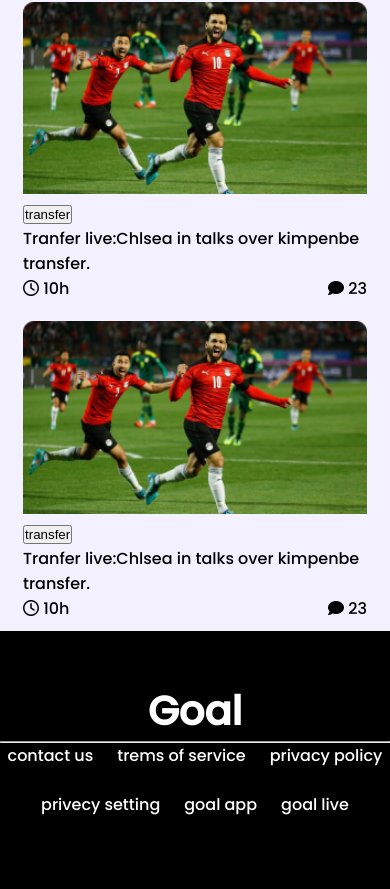
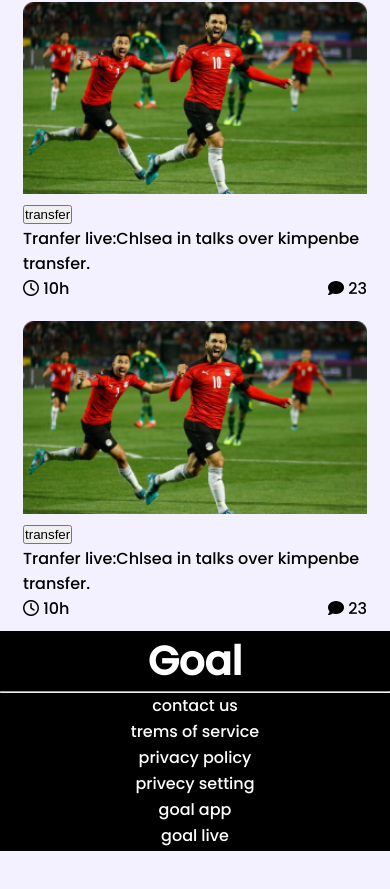
Before and after one commit to tanvir8685/world-cup, a plain HTML site: page index.html in a window 390 px wide. Shown: the part 3267-4156 px from the top of the page. After the commit the page ends 4118 px from the top, so only its background shows below. Drawn offline with Linux system fonts and the light colour scheme.

Commit message:
7th attemp

```diff
--- a/style.css
+++ b/style.css
@@ -134,9 +134,9 @@
 }
 /* footer desing */
 .footer-black{
-    height: 300px;
+    height: 220px;
     background-color: black;
-    padding-top: 50px;
+
     text-align: center;
 }
 .ending{
@@ -179,6 +179,12 @@
 
     .right-side{
         grid-template-columns: repeat(1,1fr);
+    }
+    .ending{
+        display: grid;
+        grid-template-columns: repeat(1,1fr);
+        gap: 1px;
+
     }
 
 
```
